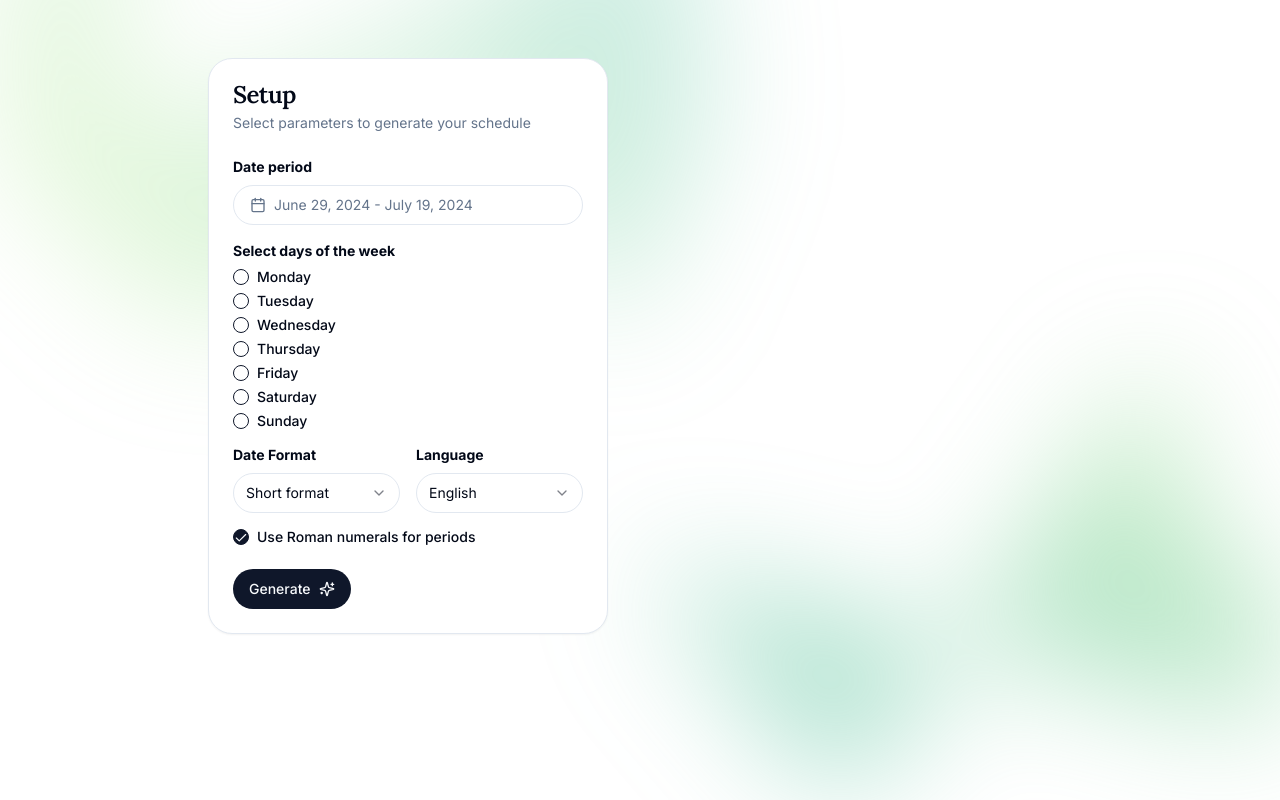
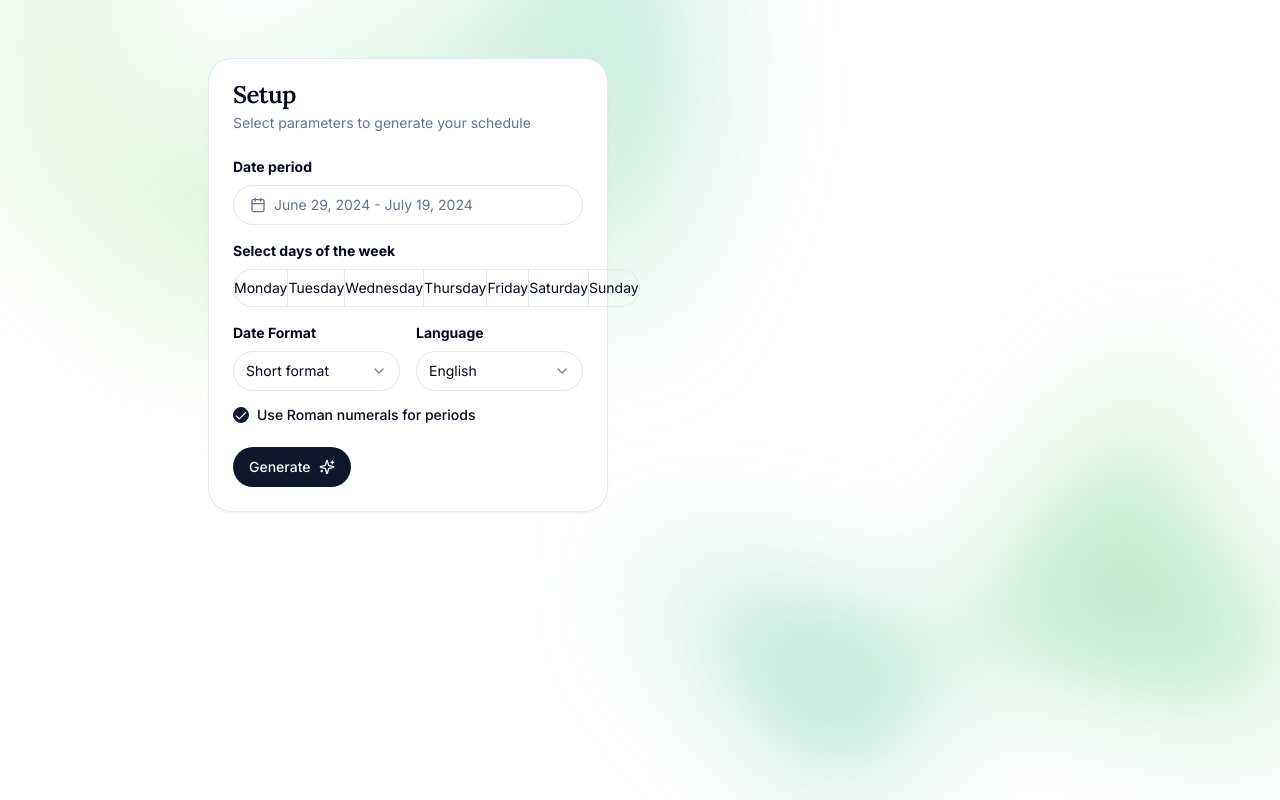
Before and after one commit to Valik3201/nextjs-schedule-generator, a Next.js app: page /en in a window 1280 px wide. Shown: the part 838-1638 px from the top of the page. Built offline with nearby package versions, Linux system fonts and the light colour scheme.

Commit message:
feat(ui): Updated display of days of the week

```diff
--- a/components/schedule/DaySelector.tsx
+++ b/components/schedule/DaySelector.tsx
@@ -1,5 +1,4 @@
 import { useLocale } from "../providers/LocaleProvider";
-import { Checkbox } from "@/components/ui/checkbox";
 import { Label } from "@/components/ui/label";
 import { DayOfWeek } from "../../types/types";
 
@@ -22,22 +21,30 @@ const DaySelector: React.FC<DaySelectorProps> = ({
     <div className="flex flex-col gap-2">
       <Label className="text-sm font-bold">{selectDays}</Label>
 
-      {daysOfWeek.map((day) => (
-        <div key={day.value} className="flex items-center space-x-2">
-          <Checkbox
-            id={`day-${day.value}`}
-            value={day.value}
-            checked={selectedDays.includes(day.value)}
-            onCheckedChange={() => handleDayChange(day.value)}
-          />
+      <div className="flex w-full justify-between text-sm">
+        {daysOfWeek.map((day) => (
           <label
+            key={day.value}
             htmlFor={`day-${day.value}`}
-            className="text-sm font-medium leading-none"
+            className="flex-1"
           >
-            {days[day.name.toLowerCase()]}
+            <input
+              id={`day-${day.value}`}
+              type="checkbox"
+              checked={selectedDays.includes(day.value)}
+              onChange={() => handleDayChange(day.value)}
+              className="hidden peer"
+            />
+            <span
+              className={`block text-center py-2 px-auto w-full border-y border-r peer-checked:bg-primary peer-checked:text-primary-foreground hover:bg-accent hover:cursor-pointer transition-colors ${
+                day.value === 1 ? "rounded-l-full border-s" : ""
+              } ${day.value === 0 ? "rounded-r-full border-e" : ""}`}
+            >
+              {days[day.name.toLowerCase()]}
+            </span>
           </label>
-        </div>
-      ))}
+        ))}
+      </div>
     </div>
   );
 };
```
